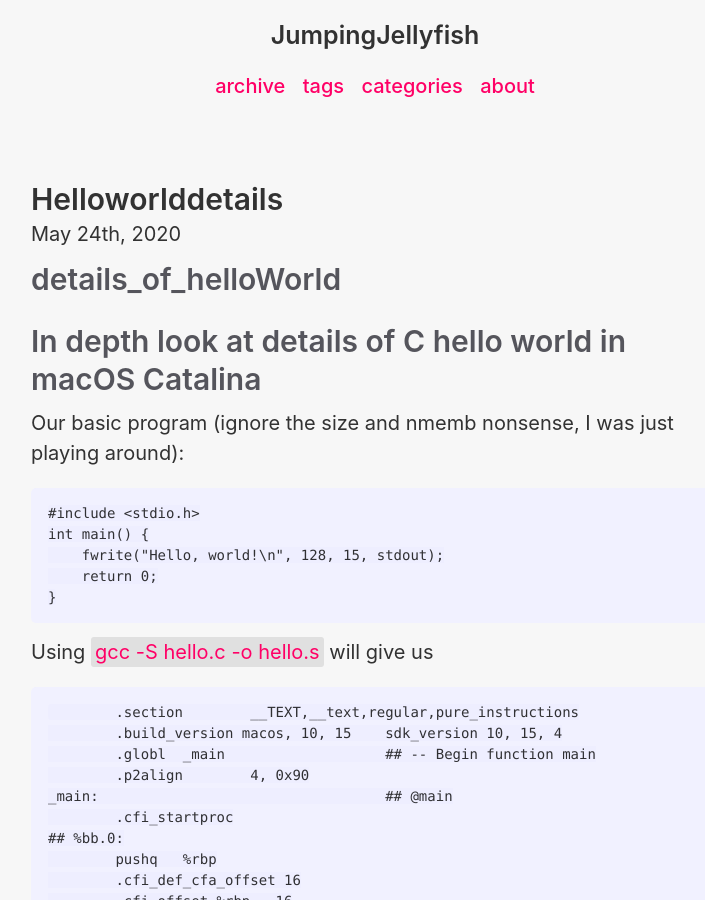
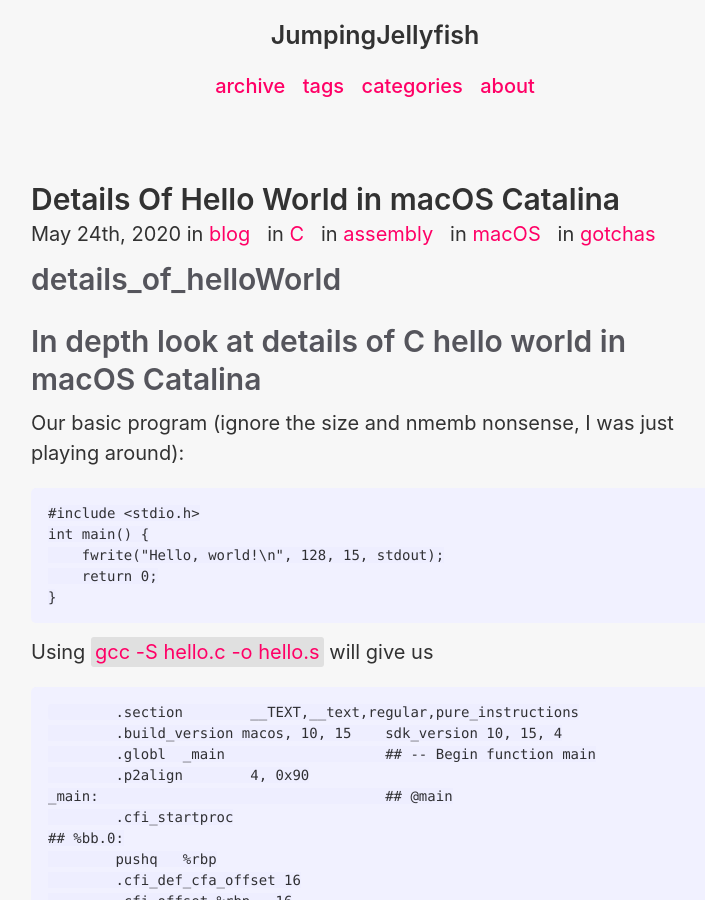
Before and after one commit to bj7/bj7.github.io, a Jekyll site: the page built from index.html, in a window 1280 px wide and 900 px high. Shown: the whole window, without its empty margins (259-964 px from the left). Built offline with Jekyll 4.4.1, drawn with Linux system fonts in a browser that asks for light colours; the list of posts is cut into pages by our own code.

Commit message:
Adding hello world header info

```diff
--- a/_posts/2020-05-24-helloworlddetails.md
+++ b/_posts/2020-05-24-helloworlddetails.md
@@ -1,3 +1,9 @@
+---
+layout: post
+title: "Details Of Hello World in macOS Catalina"
+categories: [blog, C, assembly, macOS, gotchas]
+tags: []
+---
 # details_of_helloWorld
 # In depth look at details of C hello world in macOS Catalina
 
```
